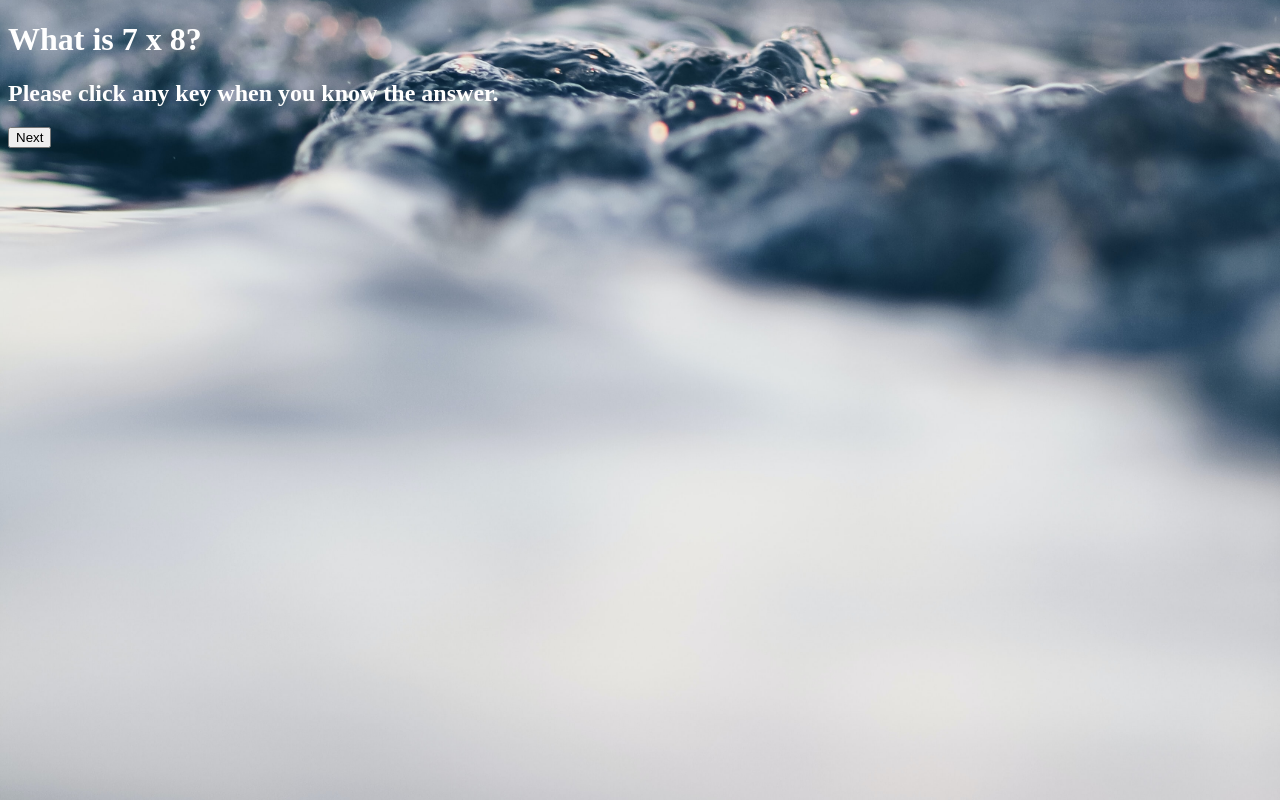
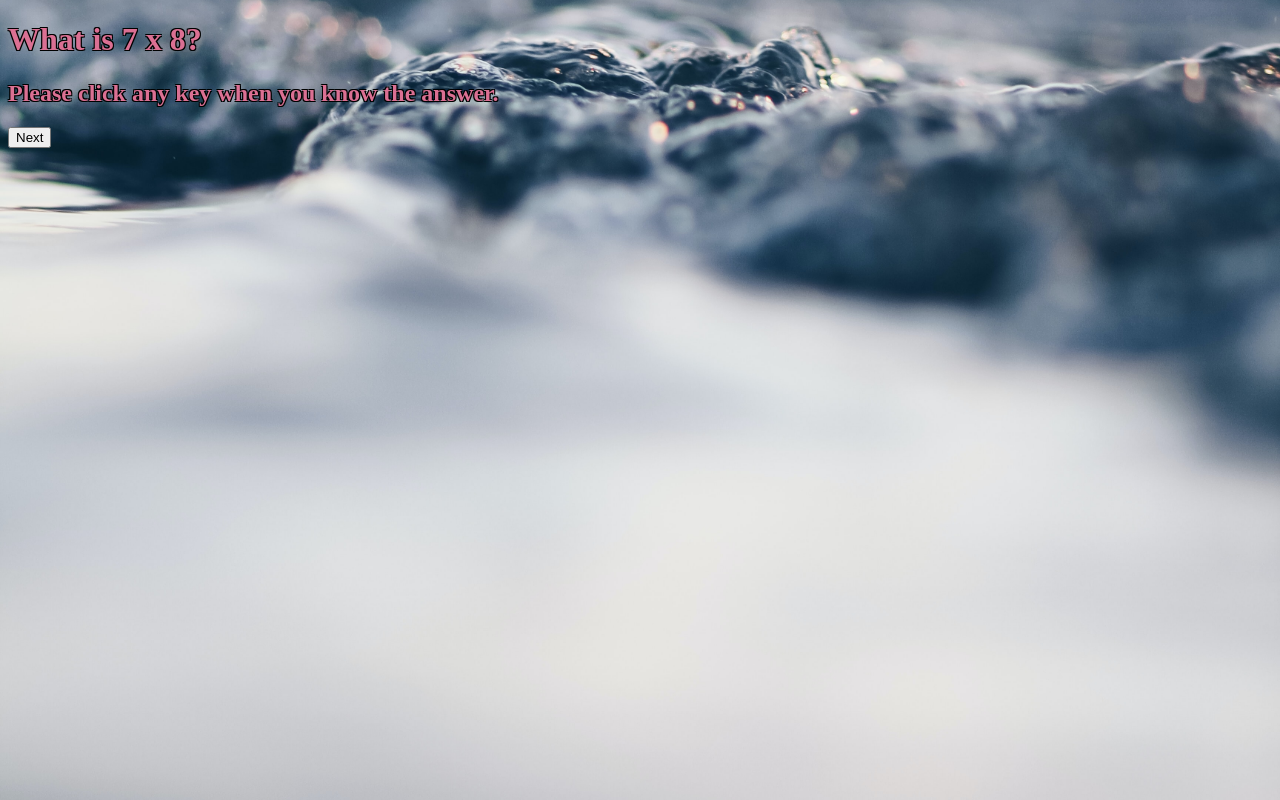
Before and after one commit to lil-jojo/Timestables, a plain HTML site: page index.html in a window 1280 px wide. Drawn offline with Linux system fonts and the light colour scheme.

Commit message:
I put a black shadow around the text and made it pink to make it more noticeable Relates #4

```diff
--- a/index.html
+++ b/index.html
@@ -3,8 +3,13 @@
     <style>
         html {
             background: URL("background.jpg") no-repeat center center fixed;
-            color: white;
+            color: palevioletred;
             background-size: cover;
+            text-shadow:
+                -1px 1px 0 #000,
+                1px 1px 0 #000,
+                1px -1px 0 #000,
+                -1px -1px 0 #000;
         }
     </style>
 
```
